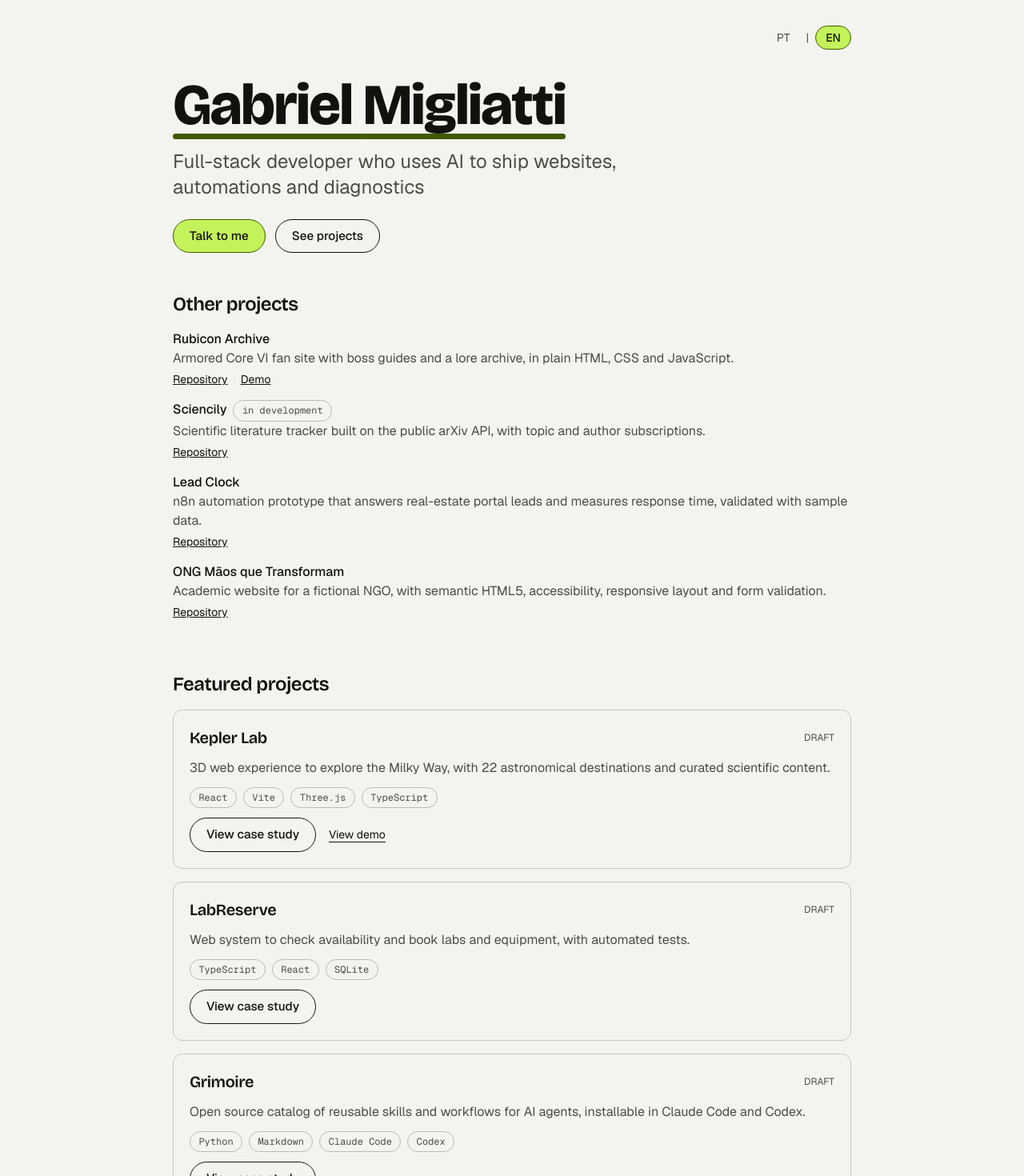
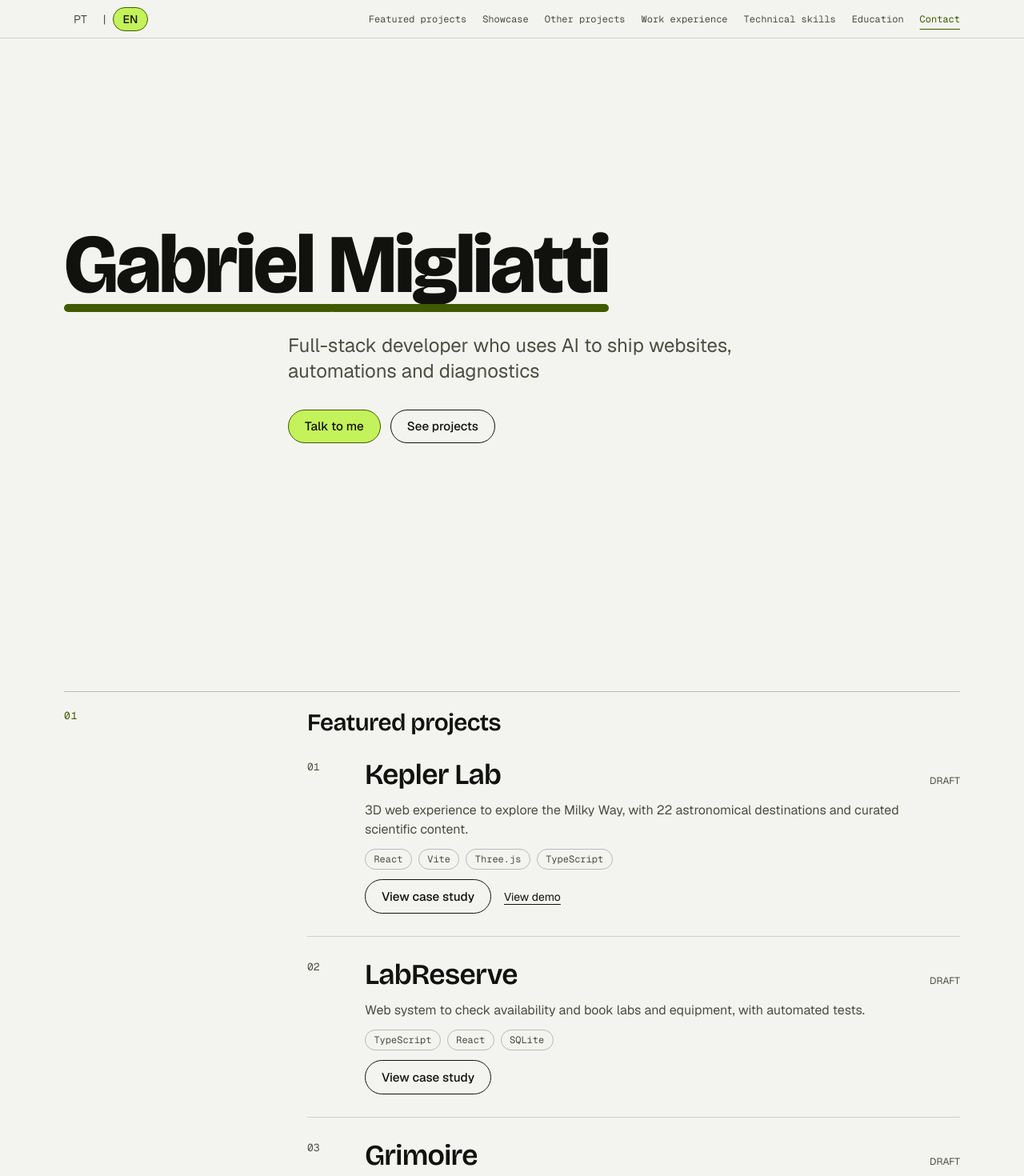
Before and after one commit to Migliatti/migliatti-port, a Next.js app: page /en in a window 1280 px wide. Shown: the top 1470 px of the page at 80% size. Built offline with nearby package versions, Linux system fonts and the light colour scheme.

Commit message:
Home editorial: Hero em tela cheia, secoes numeradas, cartoes tipograficos e barra fixa (#36)
Co-Authored-By: Claude <noreply@anthropic.com>

```diff
--- a/app/[lang]/page.tsx
+++ b/app/[lang]/page.tsx
@@ -1,4 +1,5 @@
 import { notFound } from "next/navigation";
+import { BarraFixa } from "@/components/BarraFixa";
 import { Contato } from "@/components/Contato";
 import {
   Competencias,
@@ -6,11 +7,16 @@ import {
   Formacao,
 } from "@/components/Curriculo";
 import { Hero } from "@/components/Hero";
-import { LanguageSelector } from "@/components/LanguageSelector";
+import { NumeroDaSecao } from "@/components/NumeroDaSecao";
 import { OutrosProjetos } from "@/components/OutrosProjetos";
 import { ProjetoCard } from "@/components/ProjetoCard";
 import { Vitrine } from "@/components/Vitrine";
-import { listarDestaques, obterTextosHome } from "@/lib/content";
+import {
+  listarDestaques,
+  obterContato,
+  obterTextosHome,
+  obterVitrine,
+} from "@/lib/content";
 import { getDictionary, isLocale } from "@/lib/dictionary";
 
 export default async function Home({ params }: PageProps<"/[lang]">) {
@@ -20,39 +26,52 @@ export default async function Home({ params }: PageProps<"/[lang]">) {
   const dict = getDictionary(lang);
   const destaques = listarDestaques(lang);
 
+  // Ordem das seções numeradas; a barra fixa usa a mesma lista. Os ids são os
+  // dos títulos (ou da seção) de cada componente.
+  const secoes = [
+    { id: "destaques", rotulo: dict.projetosEmDestaque },
+    { id: "vitrine", rotulo: obterVitrine(lang).titulo },
+    { id: "outros-projetos", rotulo: dict.outrosProjetos.titulo },
+    { id: "experiencia", rotulo: dict.secoes.experiencia },
+    { id: "competencias", rotulo: dict.secoes.competencias },
+    { id: "formacao", rotulo: dict.secoes.formacao },
+    { id: "contato", rotulo: obterContato(lang).titulo },
+  ];
+  const numero = (id: string) =>
+    String(secoes.findIndex((s) => s.id === id) + 1).padStart(2, "0");
+
   return (
-    <div className="mx-auto flex min-h-screen max-w-4xl flex-col px-6 py-8">
-      <header className="flex justify-end">
-        <LanguageSelector current={lang} />
-      </header>
-      <main id="conteudo" tabIndex={-1} className="flex flex-1 flex-col justify-center gap-4 py-8">
+    <div className="mx-auto min-h-screen max-w-[75rem] px-4 sm:px-6 md:px-10">
+      <BarraFixa lang={lang} secoes={secoes} />
+      <main id="conteudo" tabIndex={-1} className="flex flex-col pb-24">
         <Hero
           lang={lang}
           nome={textos.nome}
           posicionamento={textos.posicionamento}
         />
-        <OutrosProjetos lang={lang} />
         <section
           aria-labelledby="destaques"
           data-testid="projetos-em-destaque"
-          className="animacao-entrada mt-12 flex flex-col gap-4"
+          className="secao animacao-entrada"
         >
-          <h2 id="destaques" className="text-2xl font-semibold">
+          <NumeroDaSecao numero={numero("destaques")} />
+          <h2 id="destaques" className="text-2xl font-semibold sm:text-3xl">
             {dict.projetosEmDestaque}
           </h2>
-          <ul className="flex flex-col gap-4">
-            {destaques.map((projeto) => (
+          <ul className="flex flex-col">
+            {destaques.map((projeto, i) => (
               <li key={projeto.id}>
-                <ProjetoCard projeto={projeto} lang={lang} />
+                <ProjetoCard projeto={projeto} lang={lang} posicao={i + 1} />
               </li>
             ))}
           </ul>
         </section>
-        <Vitrine lang={lang} />
-        <ExperienciaProfissional lang={lang} />
-        <Competencias lang={lang} />
-        <Formacao lang={lang} />
-        <Contato lang={lang} />
+        <Vitrine lang={lang} numero={numero("vitrine")} />
+        <OutrosProjetos lang={lang} numero={numero("outros-projetos")} />
+        <ExperienciaProfissional lang={lang} numero={numero("experiencia")} />
+        <Competencias lang={lang} numero={numero("competencias")} />
+        <Formacao lang={lang} numero={numero("formacao")} />
+        <Contato lang={lang} numero={numero("contato")} />
       </main>
     </div>
   );
--- a/app/globals.css
+++ b/app/globals.css
@@ -8,6 +8,8 @@
   --on-accent: #11120e;
   --accent-text: #3f5a00;
   color-scheme: light;
+  /* Altura da barra fixa da home; âncoras e foco descontam este valor. */
+  --altura-barra: 3rem;
 }
 
 @theme inline {
@@ -47,7 +49,11 @@ body {
     font-family: var(--font-display);
     letter-spacing: -0.02em;
     text-wrap: balance;
-    scroll-margin-top: 1.5rem;
+    scroll-margin-top: calc(var(--altura-barra) + 1.5rem);
+  }
+
+  html {
+    scroll-padding-top: calc(var(--altura-barra) + 1rem);
   }
 }
 
@@ -208,3 +214,112 @@ main:focus {
     transform: scaleX(1);
   }
 }
+
+
+/* Layout editorial (docs/superpowers/specs/2026-10-01-editorial-espacial-design.md, item 3). */
+
+.barra-fixa {
+  position: fixed;
+  inset: 0 0 auto 0;
+  z-index: 20;
+  height: var(--altura-barra);
+  border-bottom: 1px solid color-mix(in srgb, var(--foreground) 15%, transparent);
+  background: color-mix(in srgb, var(--background) 90%, transparent);
+  -webkit-backdrop-filter: blur(8px);
+  backdrop-filter: blur(8px);
+}
+
+/* Hero em tela cheia: o texto já está no HTML e não depende de JavaScript. */
+.hero {
+  display: flex;
+  min-height: 100vh;
+  min-height: 100svh;
+  flex-direction: column;
+  justify-content: center;
+  gap: 2rem;
+  padding-top: calc(var(--altura-barra) + 2rem);
+  padding-bottom: 3rem;
+}
+
+.hero-nome {
+  font-size: clamp(3rem, 9vw, 6.5rem);
+  overflow-wrap: anywhere;
+}
+
+/* Grid assimétrico: o apoio do Hero começa deslocado à direita em telas largas. */
+@media (min-width: 48rem) {
+  .hero-apoio {
+    margin-left: 25%;
+  }
+}
+
+/* Seção numerada: linha fina no topo, número em coluna estreita à esquerda. */
+.secao {
+  display: grid;
+  grid-template-columns: minmax(0, 1fr);
+  row-gap: 1.25rem;
+  margin-top: 4rem;
+  border-top: 1px solid color-mix(in srgb, var(--foreground) 25%, transparent);
+  padding-top: 1.25rem;
+  scroll-margin-top: calc(var(--altura-barra) + 1rem);
+}
+
+.secao > * {
+  grid-column: 1;
+  min-width: 0;
+}
+
+.secao-numero {
+  font-family: var(--font-mono);
+  font-size: 0.8125rem;
+  letter-spacing: 0.08em;
+  color: var(--accent-text);
+}
+
+@media (min-width: 48rem) {
+  .secao {
+    grid-template-columns: 25% minmax(0, 1fr);
+    column-gap: 1.5rem;
+  }
+
+  .secao > * {
+    grid-column: 2;
+  }
+
+  .secao > .secao-numero {
+    grid-column: 1;
+    grid-row: 1;
+  }
+}
+
+/* Cartão tipográfico de Projeto em destaque: sem caixa, só linhas finas. */
+.projeto-cartao {
+  display: grid;
+  grid-template-columns: minmax(0, 1fr);
+  gap: 0.5rem;
+  border-top: 1px solid color-mix(in srgb, var(--foreground) 15%, transparent);
+  padding: 1.75rem 0;
+}
+
+li:first-child > .projeto-cartao {
+  border-top: 0;
+  padding-top: 0.5rem;
+}
+
+.projeto-cartao-numero {
+  font-family: var(--font-mono);
+  font-size: 0.8125rem;
+  color: var(--muted);
+}
+
+@media (min-width: 48rem) {
+  .projeto-cartao {
+    grid-template-columns: 3rem minmax(0, 1fr);
+    gap: 1.5rem;
+  }
+}
+
+/* Espaço reservado para a Evidência (captura futura); vazio, não ocupa lugar. */
+.projeto-evidencia:empty {
+  display: none;
+}
--- /dev/null
+++ b/components/BarraFixa.tsx
@@ -0,0 +1,28 @@
+import { LanguageSelector } from "@/components/LanguageSelector";
+import {
+  NavegacaoDasSecoes,
+  type ItemDeSecao,
+} from "@/components/NavegacaoDasSecoes";
+import { getDictionary, type Locale } from "@/lib/dictionary";
+
+type Props = {
+  lang: Locale;
+  secoes: ItemDeSecao[];
+};
+
+/**
+ * Barra fixa fina da home: seletor de idioma e navegação por seção. Em tela
+ * estreita fica só o idioma e a seção atual. O HUD resumido é da #40.
+ */
+export function BarraFixa({ lang, secoes }: Props) {
+  const dict = getDictionary(lang);
+
+  return (
+    <header className="barra-fixa">
+      <div className="mx-auto flex h-full max-w-[75rem] items-center justify-between gap-4 px-4 sm:px-6 md:px-10">
+        <LanguageSelector current={lang} />
+        <NavegacaoDasSecoes rotulo={dict.navegacaoDasSecoes} itens={secoes} />
+      </div>
+    </header>
+  );
+}
--- a/components/Hero.tsx
+++ b/components/Hero.tsx
@@ -8,16 +8,16 @@ type Props = {
 };
 
 /**
- * Hero: nome em destaque, Posicionamento e dois botões. Devolve um
- * fragmento para que o título e o Posicionamento sigam filhos diretos de
- * `main`. O texto já nasce legível; ver ADR 0001.
+ * Hero em tela cheia (100svh): nome gigante com a marca do acento,
+ * Posicionamento e dois botões. Só tipografia, sem foto. O texto já nasce
+ * legível e sem JavaScript; ver ADR 0001 e ADR 0003.
  */
 export function Hero({ lang, nome, posicionamento }: Props) {
   const dict = getDictionary(lang);
 
   return (
-    <>
-      <h1 className="animacao-titulo text-5xl font-extrabold leading-[1.05] tracking-tight sm:text-7xl">
+    <section id="inicio" aria-label={nome} className="hero">
+      <h1 className="animacao-titulo hero-nome font-extrabold leading-[1.02] tracking-tight">
         {nome.split(" ").map((palavra, i) => (
           <Fragment key={`${palavra}-${i}`}>
             {i > 0 && " "}
@@ -25,13 +25,14 @@ export function Hero({ lang, nome, posicionamento }: Props) {
           </Fragment>
         ))}
       </h1>
+      <div className="hero-apoio">
         <p
           data-testid="posicionamento"
           className="animacao-entrada max-w-2xl text-lg text-muted sm:text-2xl"
         >
           {posicionamento}
         </p>
-      <div className="mt-2 flex flex-wrap gap-3">
+        <div className="mt-8 flex flex-wrap gap-3">
           <a href="#contato" className="botao botao-primario">
             {dict.falarComigo}
           </a>
@@ -39,6 +40,7 @@ export function Hero({ lang, nome, posicionamento }: Props) {
             {dict.verProjetos}
           </a>
         </div>
-    </>
+      </div>
+    </section>
   );
 }
--- /dev/null
+++ b/components/NavegacaoDasSecoes.tsx
@@ -0,0 +1,98 @@
+"use client";
+
+import { useEffect, useState } from "react";
+
+export type ItemDeSecao = { id: string; rotulo: string };
+
+type Props = {
+  rotulo: string;
+  itens: ItemDeSecao[];
+};
+
+/**
+ * Navegação por seção da barra fixa. Renderiza no servidor com links de
+ * âncora que funcionam sem JavaScript; depois da hidratação marca a seção
+ * atual (`aria-current="location"`) com IntersectionObserver. Em tela estreita
+ * mostra só o rótulo da seção atual.
+ */
+export function NavegacaoDasSecoes({ rotulo, itens }: Props) {
+  const [atual, setAtual] = useState<string | null>(null);
+
+  useEffect(() => {
+    // Faixa de leitura perto do topo, abaixo da barra: a seção que a cruza é a atual.
+    const faixa = "-20% 0px -70% 0px";
+    const ids = ["inicio", ...itens.map((item) => item.id)];
+    const dentro = new Set<string>();
+
+    const alvos: { id: string; el: Element }[] = [];
+    for (const id of ids) {
+      const el = document.getElementById(id);
+      if (el) alvos.push({ id, el: el.closest("section") ?? el });
+    }
+
+    const observer = new IntersectionObserver(
+      (entradas) => {
+        for (const entrada of entradas) {
+          const id = alvos.find((a) => a.el === entrada.target)?.id;
+          if (!id) continue;
+          if (entrada.isIntersecting) dentro.add(id);
+          else dentro.delete(id);
+        }
+        if (noFimDaPagina()) return;
+        // Vence a última seção da ordem do documento dentro da faixa.
+        const vencedora = [...ids].reverse().find((id) => dentro.has(id));
+        if (vencedora) setAtual(vencedora === "inicio" ? null : vencedora);
+      },
+      { rootMargin: faixa },
+    );
+    for (const { el } of alvos) observer.observe(el);
+
+    // No fim da página a última seção (curta) nunca alcança a faixa de leitura.
+    const ultima = itens[itens.length - 1]?.id ?? null;
+    const noFimDaPagina = () =>
+      window.innerHeight + window.scrollY >=
+      document.documentElement.scrollHeight - 2;
+    const aoRolar = () => {
+      if (noFimDaPagina()) setAtual(ultima);
+    };
+    window.addEventListener("scroll", aoRolar, { passive: true });
+    return () => {
+      window.removeEventListener("scroll", aoRolar);
+      observer.disconnect();
+    };
+  }, [itens]);
+
+  const itemAtual = itens.find((item) => item.id === atual);
+
+  return (
+    <nav aria-label={rotulo} className="min-w-0">
+      <p
+        data-testid="secao-atual"
+        aria-hidden={itemAtual ? undefined : true}
+        className="truncate font-mono text-xs text-accent-text md:hidden"
+      >
+        {itemAtual?.rotulo}
+      </p>
+      <ul className="hidden items-center gap-5 font-mono text-xs md:flex">
+        {itens.map((item) => {
+          const ehAtual = item.id === atual;
+          return (
+            <li key={item.id}>
+              <a
+                href={`#${item.id}`}
+                aria-current={ehAtual ? "location" : undefined}
+                className={
+                  ehAtual
+                    ? "text-accent-text underline underline-offset-8"
+                    : "text-muted hover:text-foreground"
+                }
+              >
+                {item.rotulo}
+              </a>
+            </li>
+          );
+        })}
+      </ul>
+    </nav>
+  );
+}
--- /dev/null
+++ b/components/NumeroDaSecao.tsx
@@ -0,0 +1,12 @@
+/**
+ * Número da seção (`01`, `02`...) em Geist Mono. É decoração de navegação:
+ * fica fora do título e escondido de leitores de tela, para o nome acessível
+ * da seção continuar sendo só o título.
+ */
+export function NumeroDaSecao({ numero }: { numero: string }) {
+  return (
+    <span aria-hidden="true" className="secao-numero">
+      {numero}
+    </span>
+  );
+}
--- a/components/OutrosProjetos.tsx
+++ b/components/OutrosProjetos.tsx
@@ -1,21 +1,30 @@
 import { listarOutrosProjetos } from "@/lib/content";
+import { NumeroDaSecao } from "@/components/NumeroDaSecao";
 import { getDictionary, type Locale } from "@/lib/dictionary";
 
-export function OutrosProjetos({ lang }: { lang: Locale }) {
+export function OutrosProjetos({
+  lang,
+  numero,
+}: {
+  lang: Locale;
+  numero: string;
+}) {
   const t = getDictionary(lang).outrosProjetos;
   const projetos = listarOutrosProjetos(lang);
 
   return (
-    <section aria-labelledby="outros-projetos" className="mt-8">
-      <h2 id="outros-projetos" className="text-2xl font-semibold tracking-tight">
+    <section aria-labelledby="outros-projetos" className="secao">
+      <NumeroDaSecao numero={numero} />
+      <h2 id="outros-projetos" className="text-2xl font-semibold tracking-tight sm:text-3xl">
         {t.titulo}
       </h2>
-      <ul className="mt-4 flex flex-col gap-4">
+      <ul className="flex flex-col divide-y divide-foreground/15">
         {projetos.map((projeto) => (
           <li
             key={projeto.id}
             data-testid="outro-projeto"
             data-projeto={projeto.id}
+            className="py-4 first:pt-0"
           >
             <p>
               <span className="font-medium">{projeto.titulo}</span>
--- a/components/ProjetoCard.tsx
+++ b/components/ProjetoCard.tsx
@@ -5,23 +5,36 @@ import type { ProjetoEmDestaque } from "@/lib/content";
 type Props = {
   projeto: ProjetoEmDestaque;
   lang: Locale;
+  /** Posição do Projeto em destaque na lista (a partir de 1). */
+  posicao: number;
 };
 
-export function ProjetoCard({ projeto, lang }: Props) {
+/**
+ * Cartão tipográfico: número, título, resumo e stack, separado por uma linha
+ * fina (sem caixa). O espaço de Evidência fica pronto e vazio
+ * (`data-slot="evidencia"`): enquanto não houver captura, não ocupa lugar.
+ */
+export function ProjetoCard({ projeto, lang, posicao }: Props) {
   const dict = getDictionary(lang);
 
   return (
     <article
       data-testid={`projeto-card-${projeto.id}`}
-      className="flex flex-col gap-3 rounded-xl border border-foreground/20 p-5"
+      className="projeto-cartao"
     >
-      <div className="flex items-center justify-between gap-2">
-        <h3 className="text-xl font-semibold">{projeto.titulo}</h3>
+      <span aria-hidden="true" className="projeto-cartao-numero">
+        {String(posicao).padStart(2, "0")}
+      </span>
+      <div className="flex min-w-0 flex-col gap-3">
+        <div className="flex flex-wrap items-baseline justify-between gap-2">
+          <h3 className="text-2xl font-semibold sm:text-4xl">
+            {projeto.titulo}
+          </h3>
           <span data-testid="rascunho" className="text-xs uppercase text-muted">
             {dict.rascunho}
           </span>
         </div>
-      <p className="text-muted">{projeto.resumo}</p>
+        <p className="max-w-2xl text-muted">{projeto.resumo}</p>
         <ul className="flex flex-wrap gap-2">
           {projeto.stack.map((item) => (
             <li key={item} className="chip">
@@ -29,6 +42,7 @@ export function ProjetoCard({ projeto, lang }: Props) {
             </li>
           ))}
         </ul>
+        <div data-slot="evidencia" className="projeto-evidencia" />
         <div className="flex flex-wrap items-center gap-4 text-sm">
           <Link
             href={`/${lang}/projetos/${projeto.id}`}
@@ -47,6 +61,7 @@ export function ProjetoCard({ projeto, lang }: Props) {
             </a>
           )}
         </div>
+      </div>
     </article>
   );
 }
--- a/lib/dictionary.ts
+++ b/lib/dictionary.ts
@@ -20,6 +20,8 @@ export type Dictionary = {
   /** Nome do idioma, usado como descrição acessível no seletor. */
   languageName: string;
   languageSelectorLabel: string;
+  /** Rótulo da navegação por seção na barra fixa da home. */
+  navegacaoDasSecoes: string;
   /** Link de atalho para pular direto ao conteúdo (teclado). */
   pularParaConteudo: string;
   /** Rótulos da home e do Estudo de caso. */
@@ -69,6 +71,7 @@ const dictionaries: Record<Locale, Dictionary> = {
     label: "PT",
     languageName: "Português",
     languageSelectorLabel: "Idioma",
+    navegacaoDasSecoes: "Seções",
     pularParaConteudo: "Pular para o conteúdo",
     projetosEmDestaque: "Projetos em destaque",
     verEstudoDeCaso: "Ver estudo de caso",
@@ -107,6 +110,7 @@ const dictionaries: Record<Locale, Dictionary> = {
     label: "EN",
     languageName: "English",
     languageSelectorLabel: "Language",
+    navegacaoDasSecoes: "Sections",
     pularParaConteudo: "Skip to content",
     projetosEmDestaque: "Featured projects",
     verEstudoDeCaso: "View case study",
```
Also changed, not shown: components/Contato.tsx (+6 -3 lines), components/Curriculo.tsx (+22 -12 lines), components/Vitrine.tsx (+6 -3 lines), 2 other files (tests, documents, lock files or other folders). Lines whose indentation alone changed are shown as unchanged.
